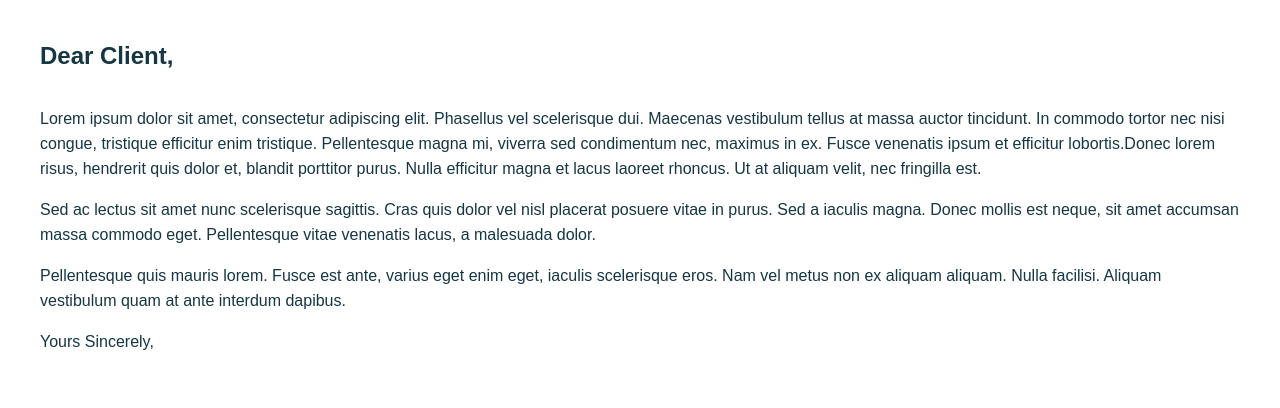
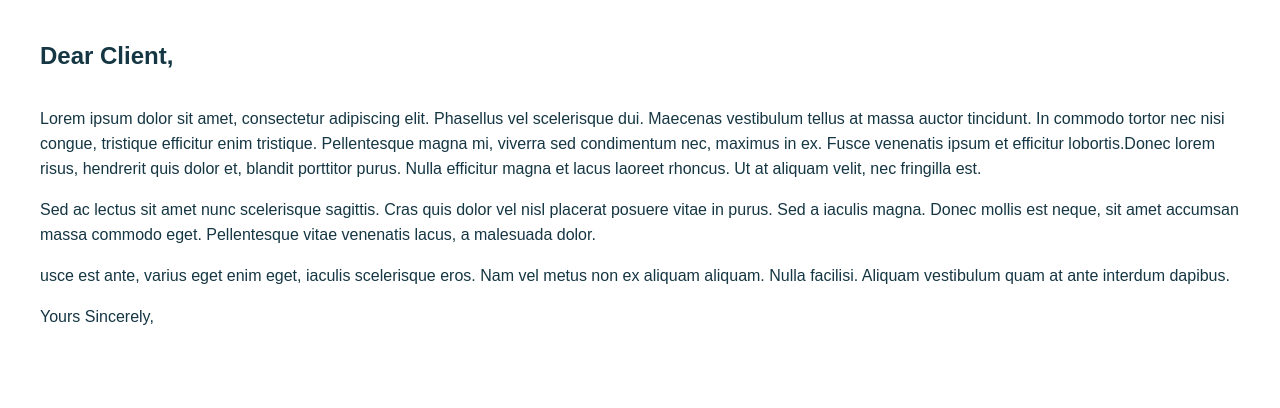
Before and after one commit to Bukixo/Github-tutorial, a plain HTML site: page index.html in a window 1280 px wide. Shown: the part 349-757 px from the top of the page. Drawn offline with Linux system fonts and the light colour scheme.

Commit message:
3rd change

```diff
--- a/index.html
+++ b/index.html
@@ -43,7 +43,7 @@
 
                 <p>Sed ac lectus sit amet nunc scelerisque sagittis. Cras quis dolor vel nisl placerat posuere vitae in purus. Sed a iaculis magna. Donec mollis est neque, sit amet accumsan massa commodo eget. Pellentesque vitae venenatis lacus, a malesuada dolor.</p>
 
-               </p>Pellentesque quis mauris lorem. Fusce est ante, varius eget enim eget, iaculis scelerisque eros. Nam vel metus non ex aliquam aliquam. Nulla facilisi. Aliquam vestibulum quam at ante interdum dapibus.</p>
+               </p>usce est ante, varius eget enim eget, iaculis scelerisque eros. Nam vel metus non ex aliquam aliquam. Nulla facilisi. Aliquam vestibulum quam at ante interdum dapibus.</p>
 
                <p>Yours Sincerely,</p>
             </td>
```
